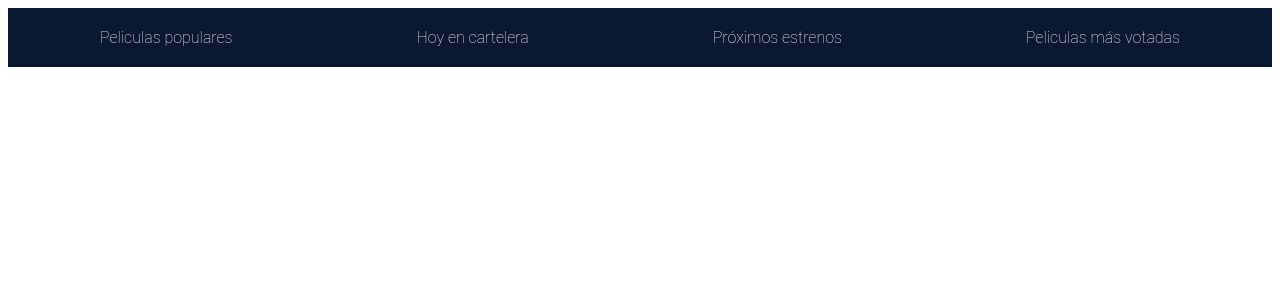
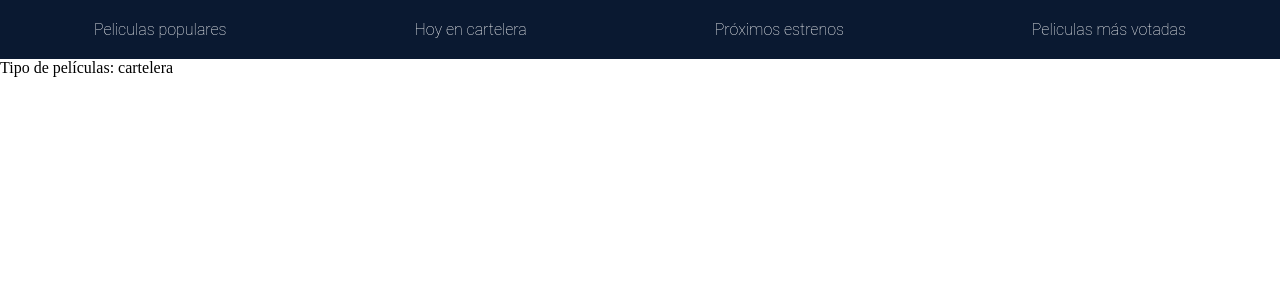
Before and after one commit to rafavillarraso/final-movie-app, a React (Create React App) app: page /cartelera in a window 1280 px wide. Shown: the top 300 px of the page. Built offline with nearby package versions, Linux system fonts and the light colour scheme; no server answers.

Commit message:
se crea el componente Movies y se importa axios para generar la busqueda por url

```diff
--- a/public/index.html
+++ b/public/index.html
@@ -26,7 +26,7 @@
     -->
     <title>React App</title>
   </head>
-  <body>
+  <body style='margin: 0px !important'>
     <noscript>You need to enable JavaScript to run this app.</noscript>
     <div id="root"></div>
     <!--
--- a/src/App.js
+++ b/src/App.js
@@ -1,11 +1,17 @@
 import React from 'react';
 import Header from './components/Header/Header';
-import './components/Header/Header.scss'
+import Movies from './containers/Movies/Movies';
+import { BrowserRouter, Switch, Route } from 'react-router-dom';
 
 function App() {
   return (
     <div>
+    <BrowserRouter>
       <Header />
+      <Switch>
+        <Route path='/:movieType' component={Movies} exact/>
+      </Switch>
+    </BrowserRouter>
     </div>
   );
 }
--- a/src/components/Header/Header.jsx
+++ b/src/components/Header/Header.jsx
@@ -1,11 +1,26 @@
 import React from 'react';
+import './Header.scss';
+import { NavLink } from 'react-router-dom';
+
 
 const Header = props =>{
-    return (<header className='containerFluid, col6'>
-        <span className="populares">Peliculas populares</span>
-        <span className="cartelera">Hoy en cartelera</span>
-        <span className="estrenos">Próximos estrenos</span>
-        <span className="votadas">Peliculas más votadas</span>
+    return (<header>
+        <NavLink to='/popular'>
+            <span className="popular">Peliculas populares</span>
+        </NavLink>
+
+        <NavLink to='/cartelera'>
+            <span className="cartelera">Hoy en cartelera</span>
+        </NavLink>
+
+        <NavLink to='/upcoming'>
+            <span className="upcoming">Próximos estrenos</span>
+        </NavLink>
+
+        <NavLink to='/top-rated'>
+            <span className="top-rated">Peliculas más votadas</span>
+        </NavLink>
+
     </header>)
 }
 
--- a/src/components/Header/Header.scss
+++ b/src/components/Header/Header.scss
@@ -7,11 +7,14 @@ header {
     justify-content: space-around;
     color: white;
     background-color: $darkest;
-    span {
+
+    a {
+        all:unset;
+
         cursor: pointer;
         padding: 20px;
     }
-    span:hover{
+    a:hover{
         background-color: $mostaza;
         color: black;
         letter-spacing: 0.1em;
--- /dev/null
+++ b/src/containers/Movies/Movies.jsx
@@ -0,0 +1,17 @@
+import axios from 'axios';
+import React, { useEffect, useState } from 'react';
+
+const Movies = props =>{
+    const movieType = props.match.params.movieType;
+    const [movies,setMovies] = useState([]);
+    useEffect(()=>{
+        axios.get(`https://api.themoviedb.org/3/movie/${movieType}?api_key=d8d9fc93da62143ba1f2babedea9cc4e`)
+        .then(res=>setMovies(res.data.results))
+        .catch(console.error)
+    },[])
+    return <div className='movies'>
+        Tipo de películas: {movieType}
+    </div>
+}
+
+export default Movies;
--- a/src/index.css
+++ /dev/null
@@ -1,13 +0,0 @@
-body, header {
-  margin: 0;
-  font-family: -apple-system, BlinkMacSystemFont, 'Segoe UI', 'Roboto', 'Oxygen',
-    'Ubuntu', 'Cantarell', 'Fira Sans', 'Droid Sans', 'Helvetica Neue',
-    sans-serif;
-  -webkit-font-smoothing: antialiased;
-  -moz-osx-font-smoothing: grayscale;
-}
-
-code {
-  font-family: source-code-pro, Menlo, Monaco, Consolas, 'Courier New',
-    monospace;
-}
```
